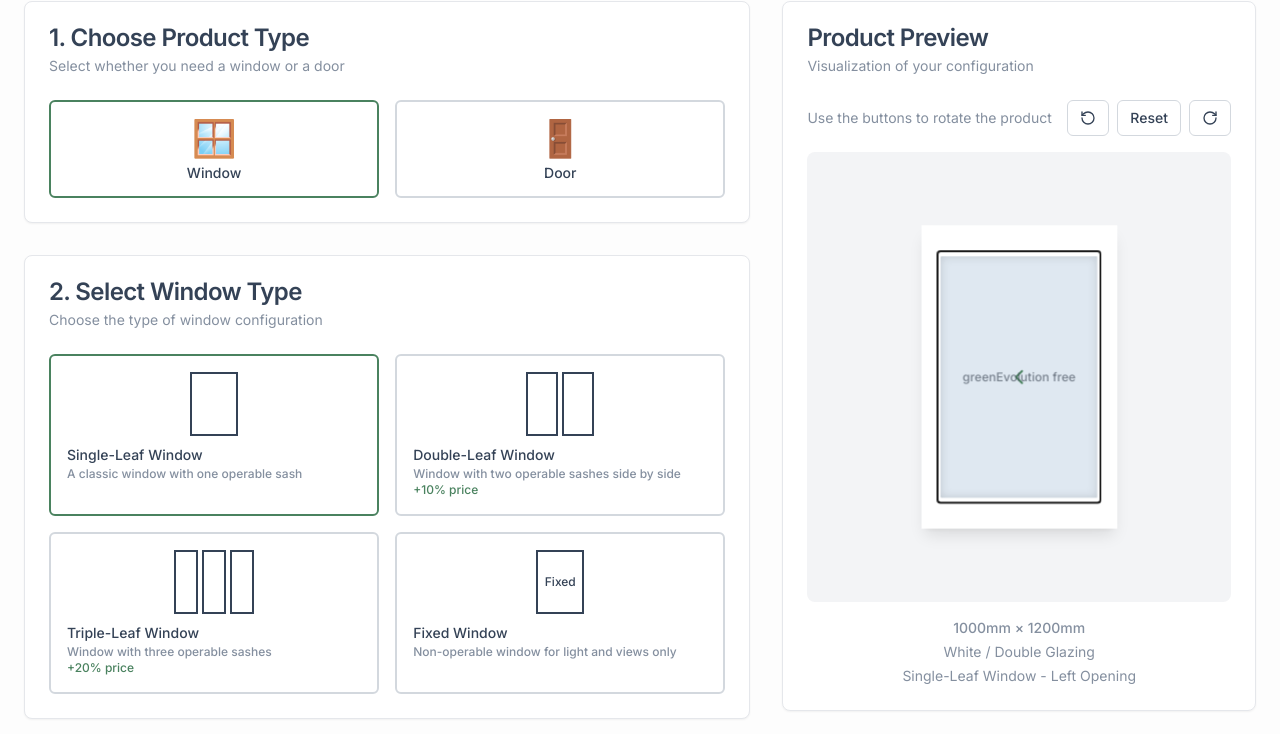
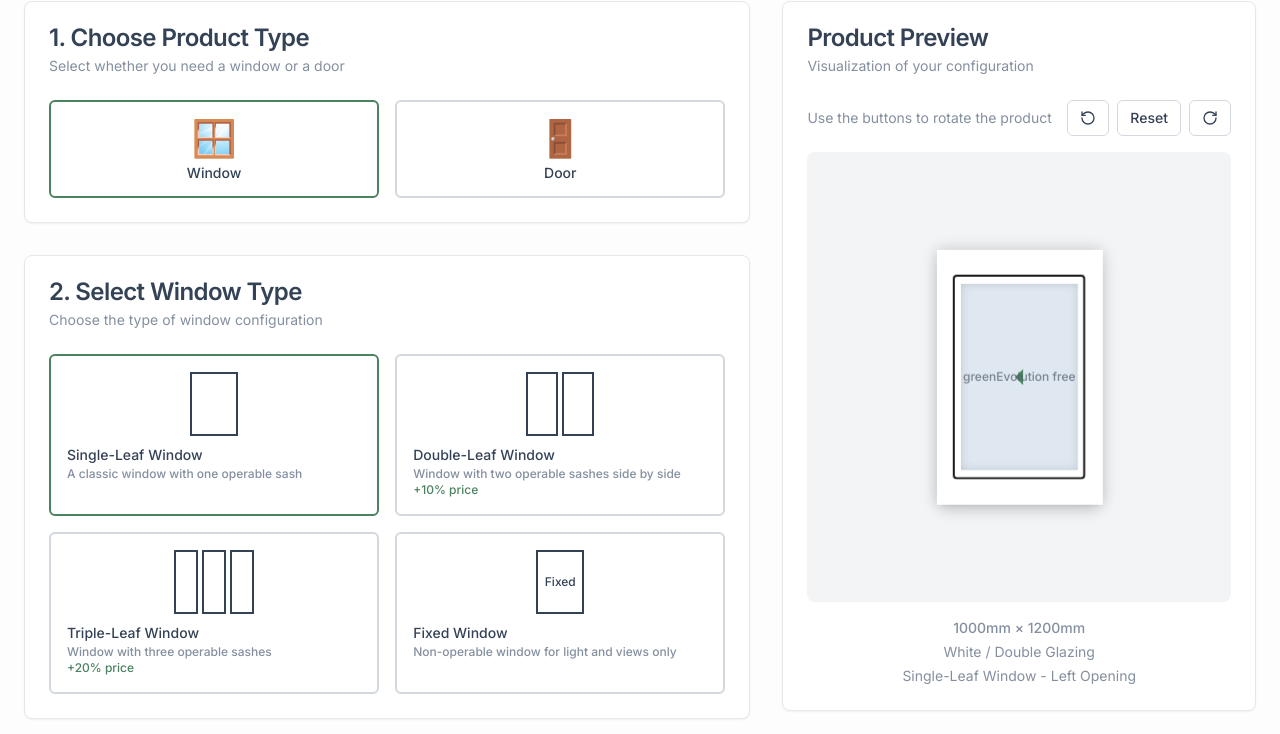
Before and after one commit to jonitri/window-craft-visualizer-shop, a React (Vite) app: page /configurator in a window 1280 px wide. Shown: the part 492-1226 px from the top of the page. Built offline with nearby package versions, Linux system fonts and the light colour scheme.

Commit message:
Refactor product preview
Update product preview to display window types correctly, including double-leaf windows. Add width to the side view.

```diff
--- a/src/pages/Configurator.tsx
+++ b/src/pages/Configurator.tsx
@@ -176,17 +176,25 @@ const Configurator = () => {
     setRotationY(0);
   };
 
-  // Helper to get opening direction icon
+  // Update the getOpeningDirectionIcon function to use triangle-like indicators
   const getOpeningDirectionIcon = (direction: string) => {
     switch(direction) {
       case 'left':
-        return <ChevronLeft className="text-primary" />;
+        return (
+          <div className="w-0 h-0 border-t-8 border-t-transparent border-r-8 border-r-primary border-b-8 border-b-transparent" />
+        );
       case 'right':
-        return <ChevronRight className="text-primary" />;
+        return (
+          <div className="w-0 h-0 border-t-8 border-t-transparent border-l-8 border-l-primary border-b-8 border-b-transparent" />
+        );
       case 'top-left':
-        return <ChevronLeft className="text-primary rotate-90" />;
+        return (
+          <div className="w-0 h-0 border-r-8 border-r-transparent border-l-8 border-l-transparent border-b-8 border-b-primary transform rotate-180" />
+        );
       case 'top-right':
-        return <ChevronRight className="text-primary rotate-90" />;
+        return (
+          <div className="w-0 h-0 border-r-8 border-r-transparent border-l-8 border-l-transparent border-b-8 border-b-primary transform rotate-180" />
+        );
       default:
         return null;
     }
@@ -729,69 +737,123 @@ const Configurator = () => {
                   </div>
 
                   <div
-                    className="bg-secondary rounded-lg p-8 flex items-center justify-center relative perspective h-[450px]"
-                    style={{ perspective: '1000px' }}
+                    className="bg-secondary rounded-lg p-8 flex items-center justify-center relative"
+                    style={{ perspective: '1000px', height: '450px', overflow: 'hidden' }}
                   >
                     {productType === 'window' ? (
-                      // Window visualization
+                      // Window visualization with improved 3D appearance
                       <div
                         ref={previewRef}
                         className="relative shadow-lg transition-transform duration-500"
                         style={{
-                          width: `${Math.min(80, (width / height) * 65)}%`,
-                          height: `${Math.min(80, (height / width) * 65)}%`,
-                          maxWidth: '80%',
-                          maxHeight: '80%',
-                          backgroundColor: baseColorObject.hex,
-                          borderRadius: '2px',
+                          width: `${Math.min(70, (width / height) * 55)}%`,
+                          height: `${Math.min(70, (height / width) * 55)}%`,
+                          maxWidth: '70%',
+                          maxHeight: '70%',
                           transform: `rotateX(${rotationX}deg) rotateY(${rotationY}deg)`,
                           transformStyle: 'preserve-3d',
                         }}
                       >
-                        {/* Base frame */}
+                        {/* Window frame with depth */}
                         <div
                           className="absolute inset-0 z-10 transform-gpu"
                           style={{
                             backgroundColor: baseColorObject.hex,
                             backfaceVisibility: 'hidden',
                             transformStyle: 'preserve-3d',
+                            boxShadow: '0 0 15px rgba(0,0,0,0.2)',
+                          }}
+                        ></div>
+
+                        {/* Side panels to create depth - left side */}
+                        <div
+                          className="absolute left-0 top-0 bottom-0 z-20 transform-gpu"
+                          style={{
+                            width: '20px',
+                            backgroundColor: baseColorObject.hex,
+                            transform: 'rotateY(-90deg) translateZ(-10px)',
+                            transformOrigin: 'left',
+                            backfaceVisibility: 'hidden',
+                          }}
+                        ></div>
+
+                        {/* Side panels to create depth - right side */}
+                        <div
+                          className="absolute right-0 top-0 bottom-0 z-20 transform-gpu"
+                          style={{
+                            width: '20px',
+                            backgroundColor: baseColorObject.hex,
+                            transform: 'rotateY(90deg) translateZ(-10px)',
+                            transformOrigin: 'right',
+                            backfaceVisibility: 'hidden',
+                          }}
+                        ></div>
+
+                        {/* Side panels to create depth - top side */}
+                        <div
+                          className="absolute left-0 right-0 top-0 z-20 transform-gpu"
+                          style={{
+                            height: '20px',
+                            backgroundColor: baseColorObject.hex,
+                            transform: 'rotateX(90deg) translateZ(-10px)',
+                            transformOrigin: 'top',
+                            backfaceVisibility: 'hidden',
+                          }}
+                        ></div>
+
+                        {/* Side panels to create depth - bottom side */}
+                        <div
+                          className="absolute left-0 right-0 bottom-0 z-20 transform-gpu"
+                          style={{
+                            height: '20px',
+                            backgroundColor: baseColorObject.hex,
+                            transform: 'rotateX(-90deg) translateZ(-10px)',
+                            transformOrigin: 'bottom',
+                            backfaceVisibility: 'hidden',
                           }}
                         ></div>
 
                         {/* Outside frame color */}
                         <div
-                          className="absolute inset-0 z-20 transform-gpu"
+                          className="absolute inset-0 z-30 transform-gpu"
                           style={{
                             backgroundColor: outsideColorObject.hex,
-                            transform: 'rotateY(0deg) translateZ(5px)',
+                            transform: 'rotateY(0deg) translateZ(1px)',
                             backfaceVisibility: 'hidden',
                           }}
-                        ></div>
+                        >
+                          {/* Frame internal borders for realistic appearance */}
+                          <div className="absolute inset-[8%] border-8 border-solid" style={{ borderColor: outsideColorObject.hex }}></div>
+                        </div>
 
                         {/* Inside frame color */}
                         <div
-                          className="absolute inset-0 z-20 transform-gpu"
+                          className="absolute inset-0 z-30 transform-gpu"
                           style={{
                             backgroundColor: insideColorObject.hex,
-                            transform: 'rotateY(180deg) translateZ(5px)',
+                            transform: 'rotateY(180deg) translateZ(1px)',
                             backfaceVisibility: 'hidden',
                           }}
-                        ></div>
+                        >
+                          {/* Frame internal borders for realistic appearance */}
+                          <div className="absolute inset-[8%] border-8 border-solid" style={{ borderColor: insideColorObject.hex }}></div>
+                        </div>
 
-                        {/* Render window based on type */}
+                        {/* Render window based on type - with improved visuals */}
                         {selectedWindowType === 'single-leaf' && (
                           <div
-                            className="absolute inset-[10%] flex items-center justify-center overflow-hidden z-30 transform-gpu"
+                            className="absolute inset-[12%] flex items-center justify-center overflow-hidden z-40 transform-gpu border-4"
                             style={{
                               backgroundColor: 'rgba(220, 230, 240, ' + getGlassOpacity() + ')',
                               boxShadow: 'inset 0 0 10px rgba(0, 0, 0, 0.15)',
                               borderRadius: '1px',
-                              transform: 'translateZ(6px)',
+                              transform: 'translateZ(2px)',
+                              borderColor: outsideColorObject.hex,
                             }}
                           >
-                            {/* Opening direction indicator */}
+                            {/* Opening direction indicator - centered */}
                             <div className="absolute inset-0 flex items-center justify-center">
-                              <div className="absolute text-3xl">
+                              <div className="absolute">
                                 {getOpeningDirectionIcon(selectedOpeningDirection)}
                               </div>
                             </div>
@@ -826,13 +888,15 @@ const Configurator = () => {
 
                         {selectedWindowType === 'double-leaf' && (
                           <>
+                            {/* Left leaf - with frame */}
                             <div
-                              className="absolute top-[10%] bottom-[10%] left-[10%] right-[50%] flex items-center justify-center overflow-hidden z-30 transform-gpu"
+                              className="absolute top-[12%] bottom-[12%] left-[12%] right-[51%] flex items-center justify-center overflow-hidden z-40 transform-gpu border-4"
                               style={{
                                 backgroundColor: 'rgba(220, 230, 240, ' + getGlassOpacity() + ')',
                                 boxShadow: 'inset 0 0 10px rgba(0, 0, 0, 0.15)',
                                 borderRadius: '1px',
-                                transform: 'translateZ(6px)',
+                                transform: 'translateZ(2px)',
+                                borderColor: outsideColorObject.hex,
                               }}
                             >
                               <div className="absolute inset-0 flex items-center justify-center">
@@ -843,13 +907,15 @@ const Configurator = () => {
                               </div>
                             </div>
 
+                            {/* Right leaf - with frame */}
                             <div
-                              className="absolute top-[10%] bottom-[10%] left-[50%] right-[10%] flex items-center justify-center overflow-hidden z-30 transform-gpu"
+                              className="absolute top-[12%] bottom-[12%] left-[51%] right-[12%] flex items-center justify-center overflow-hidden z-40 transform-gpu border-4"
                               style={{
                                 backgroundColor: 'rgba(220, 230, 240, ' + getGlassOpacity() + ')',
                                 boxShadow: 'inset 0 0 10px rgba(0, 0, 0, 0.15)',
                                 borderRadius: '1px',
-                                transform: 'translateZ(6px)',
+                                transform: 'translateZ(2px)',
+                                borderColor: outsideColorObject.hex,
                               }}
                             >
                               <div className="absolute inset-0 flex items-center justify-center">
@@ -860,23 +926,28 @@ const Configurator = () => {
                               </div>
                             </div>
 
-                            <div className="absolute left-[50%] top-[10%] bottom-[10%] w-[3px] z-40 transform-gpu"
+                            {/* Central divider */}
+                            <div
+                              className="absolute left-[50%] top-[12%] bottom-[12%] w-[2%] z-50 transform-gpu"
                               style={{
                                 backgroundColor: outsideColorObject.hex,
-                                   transform: 'translateX(-50%) translateZ(6px)',
-                                 }} />
+                                transform: 'translateX(-50%) translateZ(2px)',
+                              }}
+                            />
                           </>
                         )}
 
                         {selectedWindowType === 'triple-leaf' && (
                           <>
+                            {/* Left leaf */}
                             <div
-                              className="absolute top-[10%] bottom-[10%] left-[10%] right-[67%] flex items-center justify-center overflow-hidden z-30 transform-gpu"
+                              className="absolute top-[12%] bottom-[12%] left-[12%] right-[67%] flex items-center justify-center overflow-hidden z-40 transform-gpu border-4"
                               style={{
                                 backgroundColor: 'rgba(220, 230, 240, ' + getGlassOpacity() + ')',
                                 boxShadow: 'inset 0 0 10px rgba(0, 0, 0, 0.15)',
                                 borderRadius: '1px',
-                                transform: 'translateZ(6px)',
+                                transform: 'translateZ(2px)',
+                                borderColor: outsideColorObject.hex,
                               }}
                             >
                               <div className="absolute inset-0 flex items-center justify-center">
@@ -887,23 +958,27 @@ const Configurator = () => {
                               </div>
                             </div>
 
+                            {/* Middle leaf */}
                             <div
-                              className="absolute top-[10%] bottom-[10%] left-[33%] right-[33%] flex items-center justify-center overflow-hidden z-30 transform-gpu"
+                              className="absolute top-[12%] bottom-[12%] left-[35%] right-[35%] flex items-center justify-center overflow-hidden z-40 transform-gpu border-4"
                               style={{
                                 backgroundColor: 'rgba(220, 230, 240, ' + getGlassOpacity() + ')',
                                 boxShadow: 'inset 0 0 10px rgba(0, 0, 0, 0.15)',
                                 borderRadius: '1px',
-                                transform: 'translateZ(6px)',
+                                transform: 'translateZ(2px)',
+                                borderColor: outsideColorObject.hex,
                               }}
                             />
 
+                            {/* Right leaf */}
                             <div
-                              className="absolute top-[10%] bottom-[10%] left-[67%] right-[10%] flex items-center justify-center overflow-hidden z-30 transform-gpu"
+                              className="absolute top-[12%] bottom-[12%] left-[67%] right-[12%] flex items-center justify-center overflow-hidden z-40 transform-gpu border-4"
                               style={{
                                 backgroundColor: 'rgba(220, 230, 240, ' + getGlassOpacity() + ')',
                                 boxShadow: 'inset 0 0 10px rgba(0, 0, 0, 0.15)',
                                 borderRadius: '1px',
-                                transform: 'translateZ(6px)',
+                                transform: 'translateZ(2px)',
+                                borderColor: outsideColorObject.hex,
                               }}
                             >
                               <div className="absolute inset-0 flex items-center justify-center">
@@ -914,27 +989,35 @@ const Configurator = () => {
                               </div>
                             </div>
 
-                            <div className="absolute left-[33%] top-[10%] bottom-[10%] w-[3px] z-40 transform-gpu"
+                            {/* Left divider */}
+                            <div
+                              className="absolute left-[34%] top-[12%] bottom-[12%] w-[2%] z-50 transform-gpu"
                               style={{
                                 backgroundColor: outsideColorObject.hex,
-                                   transform: 'translateX(-50%) translateZ(6px)',
-                                 }} />
-                            <div className="absolute left-[67%] top-[10%] bottom-[10%] w-[3px] z-40 transform-gpu"
+                                transform: 'translateX(-50%) translateZ(2px)',
+                              }}
+                            />
+
+                            {/* Right divider */}
+                            <div
+                              className="absolute left-[66%] top-[12%] bottom-[12%] w-[2%] z-50 transform-gpu"
                               style={{
                                 backgroundColor: outsideColorObject.hex,
-                                   transform: 'translateX(-50%) translateZ(6px)',
-                                 }} />
+                                transform: 'translateX(-50%) translateZ(2px)',
+                              }}
+                            />
                           </>
                         )}
 
                         {selectedWindowType === 'fixed' && (
                           <div
-                            className="absolute inset-[10%] flex items-center justify-center overflow-hidden z-30 transform-gpu"
+                            className="absolute inset-[12%] flex items-center justify-center overflow-hidden z-40 transform-gpu border-4"
                             style={{
                               backgroundColor: 'rgba(220, 230, 240, ' + getGlassOpacity() + ')',
                               boxShadow: 'inset 0 0 10px rgba(0, 0, 0, 0.15)',
                               borderRadius: '1px',
-                              transform: 'translateZ(6px)',
+                              transform: 'translateZ(2px)',
+                              borderColor: outsideColorObject.hex,
                             }}
                           >
                             <div className="text-sm font-medium opacity-70">Fixed</div>
@@ -967,23 +1050,13 @@ const Configurator = () => {
                           </div>
                         )}
 
-                        {/* Rubber seals - front */}
+                        {/* Rubber seals */}
                         <div
-                          className="absolute inset-[8%] rounded-sm pointer-events-none z-50 transform-gpu"
+                          className="absolute inset-[10%] rounded-sm pointer-events-none z-60 transform-gpu"
                           style={{
                             border: `2px solid ${rubberColorObject.hex}`,
                             opacity: 0.9,
-                            transform: 'translateZ(6px)',
-                          }}
-                        ></div>
-
-                        {/* Rubber seals - back */}
-                        <div
-                          className="absolute inset-[8%] rounded-sm pointer-events-none z-50 transform-gpu"
-                          style={{
-                            border: `2px solid ${rubberColorObject.hex}`,
-                            opacity: 0.9,
-                            transform: 'rotateY(180deg) translateZ(6px)',
+                            transform: 'translateZ(3px)',
                           }}
                         ></div>
                       </div>
```
Lines whose indentation alone changed are shown as unchanged.
